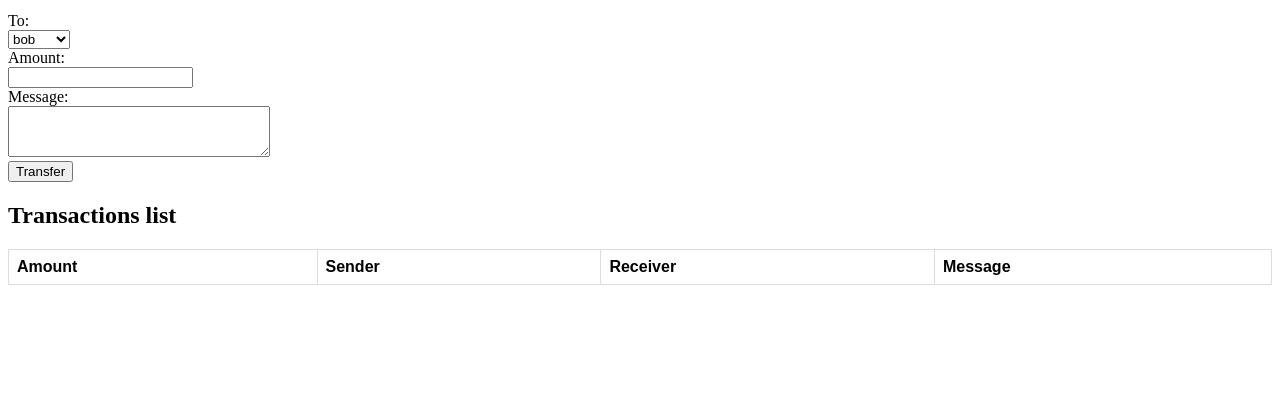
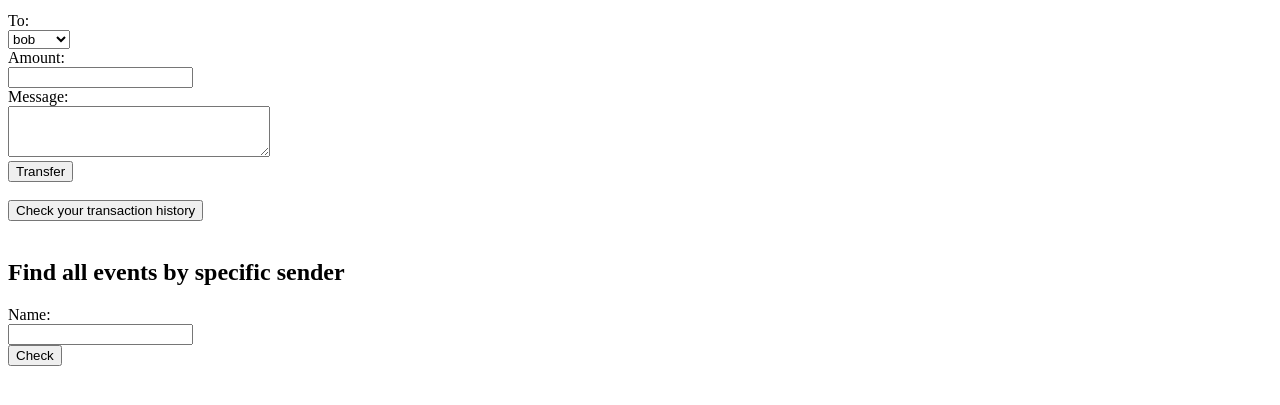
Before and after one commit to vejol/Cyber-Security-Base---Project-I, a Django app: page / in a window 1280 px wide. Shown: the part 192-597 px from the top of the page. Run offline with Django 3.2, Linux system fonts and the light colour scheme; a user stored in the database is signed in; data comes from the database, SQL or seed files in the repository; both versions use the stored data as it was after the commit; lists and menus that the app fills with data are empty.

Commit message:
Rest of the flaws added

```diff
--- a/server/pages/templates/pages/index.html
+++ b/server/pages/templates/pages/index.html
@@ -2,23 +2,6 @@
 <html xmlns="http://www.w3.org/1999/xhtml">
     <head>
         <title>Bank Transfer</title>
-        <style>
-            table {
-              font-family: arial, sans-serif;
-              border-collapse: collapse;
-              width: 100%;
-            }
-
-            td, th {
-              border: 1px solid #dddddd;
-              text-align: left;
-              padding: 8px;
-            }
-
-            tr:nth-child(even) {
-              background-color: #dddddd;
-            }
-            </style>
     </head>
 
 
@@ -30,13 +13,19 @@
 
 
         <form action='logout/' method="POST">
-			{% csrf_token %}
+
             <input type="submit" value="Logout"/>
         </form>
 
         <h2>Transfer money</h2>
 
         <form action='transfer/' method="GET" id="transfer">
+
+        <!-- FIX 3 - Change line above to use POST method and add csrf protection.
+            The correct two lines are:
+        <form action='transfer/' method="POST" id="transfer">
+            {% csrf_token %} -->
+
             <span>To:</span><br/>
             <select name="to">
 			{% for account in accounts %}
@@ -51,30 +40,21 @@
             <textarea name="message" id="transfer" cols="30" rows="3"></textarea><br>
 
             <input type="submit" value="Transfer"/>
-        </form>
+        </form><br>
 
-        <h2>Transactions list</h2>
-        <table>
-            <tr>
-                <th>Amount</th>
-                <th>Sender</th>
-                <th>Receiver</th>
-                <th>Message</th>
-            </tr>
-            {% for event in events %}
-            <tr>
-                <td>{{event.amount}}</td>
-                <td>{{event.sender}}</td>
-                <td>{{event.receiver}}</td>
-                <td>{{event.message|safe}}</td>
-                <!--FIX - Replace line abow with this: <td>{{event.message}}</td> -->
-            </tr>
-            {% endfor %}
-        </table>
+        <form action="transactions/{{user.username}}" method="GET">
+            <input type="submit" value="Check your transaction history">
+        </form><br>
 
 
-    </body>
+        <h2>Find all events by specific sender</h2>
 
+        <form action='check/' method="POST">
+            {% csrf_token %}
+            <span>Name:</span><br/>
+            <input type="text" name="name"/><br/>
+            <input type="submit" value="Check"/><br>
+        </form>
 
     </body>
 </html>
--- a/server/pages/urls.py
+++ b/server/pages/urls.py
@@ -1,8 +1,10 @@
 from django.urls import path
 
-from .views import homePageView, transferView
+from .views import homePageView, transferView, checkView, transactionsView
 
 urlpatterns = [
     path('', homePageView, name='home'),
-    path('transfer/', transferView, name='transfer')
+    path('transfer/', transferView, name='transfer'),
+    path('check/', checkView, name='check'),
+    path('transactions/<str:name>', transactionsView, name='transactionsView')
 ]
--- a/server/pages/views.py
+++ b/server/pages/views.py
@@ -10,6 +10,11 @@
 	to = User.objects.get(username=request.GET.get('to'))
 	amount = int(request.GET.get('amount'))
 	message = request.GET.get("message")
+
+	# # FIX 3 - Make 3 lines above to use POST method instead of GET method. Corrected lines are:
+	# to = User.objects.get(username=request.POST.get('to'))
+	# amount = int(request.POST.get('amount'))
+	# message = request.POST.get("message")
 
 	request.user.account.balance -= amount
 	to.account.balance += amount
@@ -30,7 +35,31 @@
 @login_required
 def homePageView(request):
 	accounts = Account.objects.exclude(user_id=request.user.id)
+	return render(request, 'pages/index.html', {'accounts': accounts})
+
+@login_required
+def checkView(request):
+	name = request.POST.get("name")
+
+	sql = "SELECT * FROM pages_event WHERE sender='"+ name + "' AND receiver='" + request.user.username + "'"
+	conn = sqlite3.connect('server/db.sqlite3')
+	cursor = conn.cursor()
+	events = cursor.execute(sql).fetchall()
+
+	## FIX 4 - Replace four lines above with these two line below:
+	#result = Event.objects.filter(Q(sender=name) & Q(receiver=request.user))
+	#events = [[e.id, e.sender, e.receiver, e.amount, e.message] for e in result]
+
+	return render(request, 'pages/answer.html', {'name': name, 'events': events})
+
+@login_required
+def transactionsView(request, name):
+
+	## FIX 5 - uncomment two lines below:
+	#if name != request.user.username:
+	#	return redirect('/')
+
 	events = Event.objects.filter(
-		Q(sender=request.user) |
-		Q(receiver=request.user))
-	return render(request, 'pages/index.html', {'accounts': accounts, "events": events})
+		Q(sender=name) |
+		Q(receiver=name))
+	return render(request, 'pages/transactions.html', {'events': events})
```
Also changed, not shown: server/pages/templates/pages/answer.html (added, +59 -0 lines), server/pages/templates/pages/transactions.html (added, +50 -0 lines), server/db.sqlite3, 2 other files.
